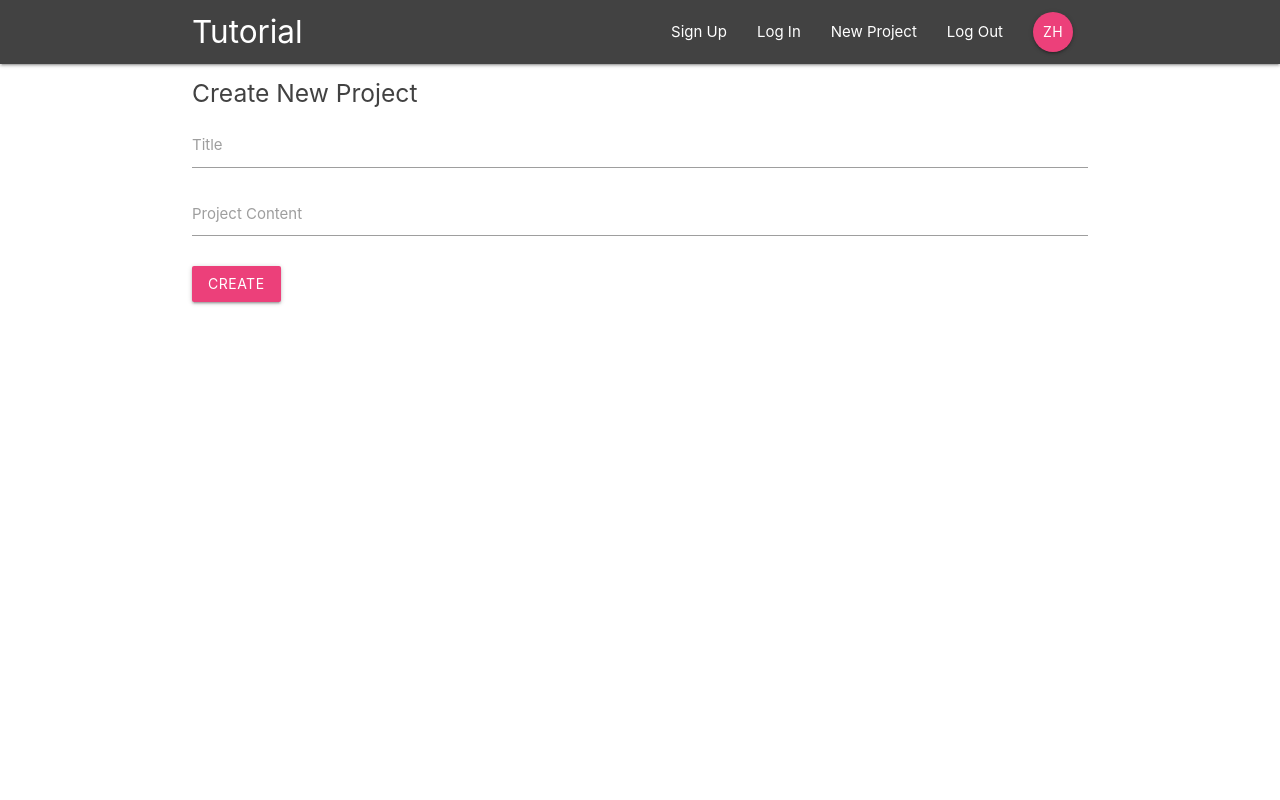
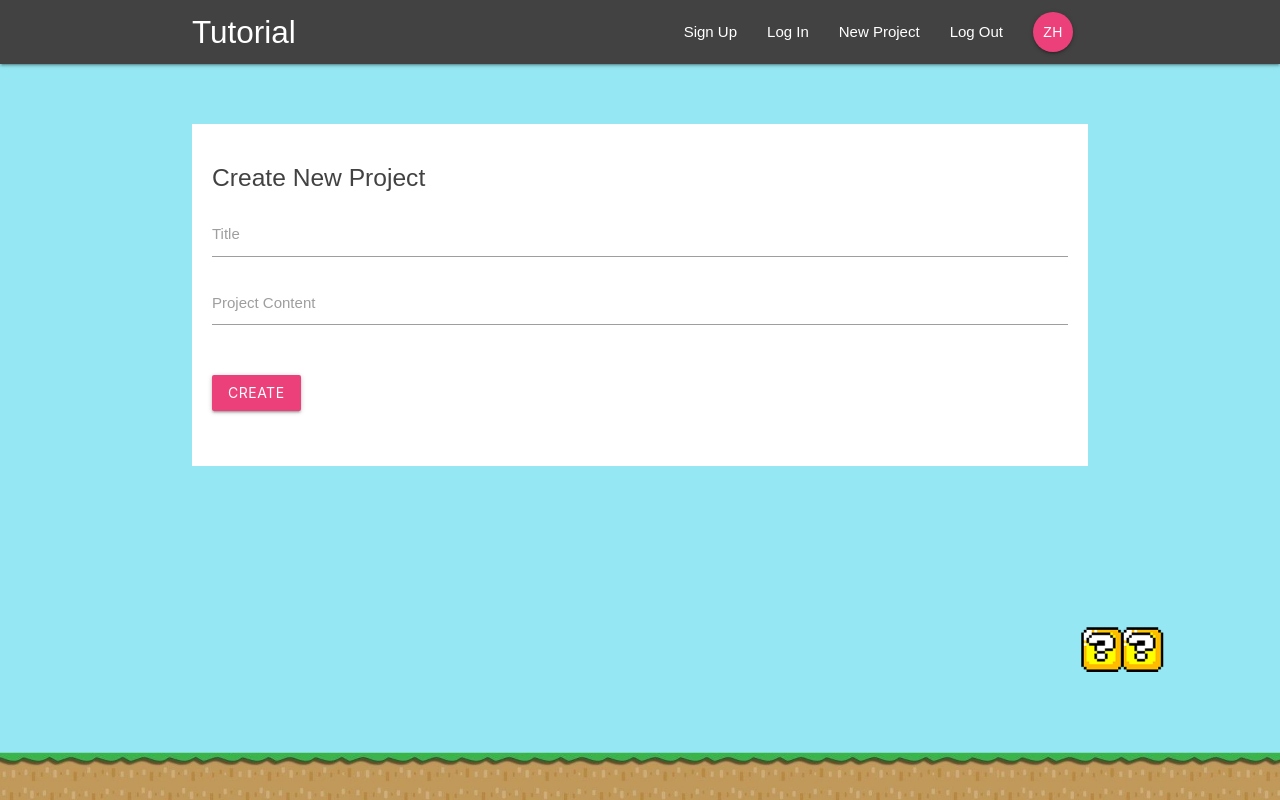
Before and after one commit to hurcs87/react-redux-firebast-tutorial, a React (Create React App) app: page /create in a window 1280 px wide. Built offline with nearby package versions, Linux system fonts and the light colour scheme.

Commit message:
end of lesson 10

```diff
--- a/src/components/layout/SignedInLinks.js
+++ b/src/components/layout/SignedInLinks.js
@@ -5,7 +5,7 @@
 const SignedInLinks = () => {
   return (
     <ul className='right'>
-      <li><NavLink to='/'>New Project</NavLink></li>
+      <li><NavLink to='/create'>New Project</NavLink></li>
       <li><NavLink to='/'>Log Out</NavLink></li>
       <li><NavLink to='/' className='btn btn-floating pink lighten-1'>ZH</NavLink></li>
     </ul>
--- a/src/components/layout/SignedOutLinks.js
+++ b/src/components/layout/SignedOutLinks.js
@@ -5,8 +5,8 @@
 const SignedOutLinks = () => {
   return (
     <ul className='right'>
-      <li><NavLink to='/'>Sign Up</NavLink></li>
-      <li><NavLink to='/'>Log In</NavLink></li>
+      <li><NavLink to='/signup'>Sign Up</NavLink></li>
+      <li><NavLink to='/signin'>Log In</NavLink></li>
     </ul>
   )
 }
--- a/src/index.css
+++ b/src/index.css
@@ -1,14 +1,38 @@
+html {
+  min-height: 100%;
+}
+
 body {
   margin: 0;
   padding: 0;
-  font-family: -apple-system, BlinkMacSystemFont, "Segoe UI", "Roboto", "Oxygen",
-    "Ubuntu", "Cantarell", "Fira Sans", "Droid Sans", "Helvetica Neue",
-    sans-serif;
-  -webkit-font-smoothing: antialiased;
-  -moz-osx-font-smoothing: grayscale;
+  font-family: sans-serif;
+  background: url(/img/mario-bg.png) no-repeat;
+  background-size: 100%;
+  background-position: bottom;
+  background-color: #95e8f3;
+  min-height: 100%;
 }
 
-code {
-  font-family: source-code-pro, Menlo, Monaco, Consolas, "Courier New",
-    monospace;
+form {
+  padding: 20px;
+  margin-top: 60px;
 }
+
+form button, form h5 {
+  margin: 20px 0;
+}
+
+input[type=text]:not(.browser-default):focus:not([readonly]),
+input[type=email]:not(.browser-default):focus:not([readonly]),
+input[type=password]:not(.browser-default):focus:not([readonly]),
+textarea.materialize-textarea:focus:not([readonly]){
+  border-color: #ec407a;
+  box-shadow: none;
+}
+
+input[type=text]:not(.browser-default):focus:not([readonly]) + label,
+textarea.materialize-textarea:focus:not([readonly]) + label,
+input[type=email]:not(.browser-default):focus:not([readonly]) + label,
+input[type=password]:not(.browser-default):focus:not([readonly]) + label{
+  color: #ec407a !important;
+}
```
Also changed, not shown: public/img/mario-bg.png (added), 1 other file (tests, documents, lock files or other folders).
